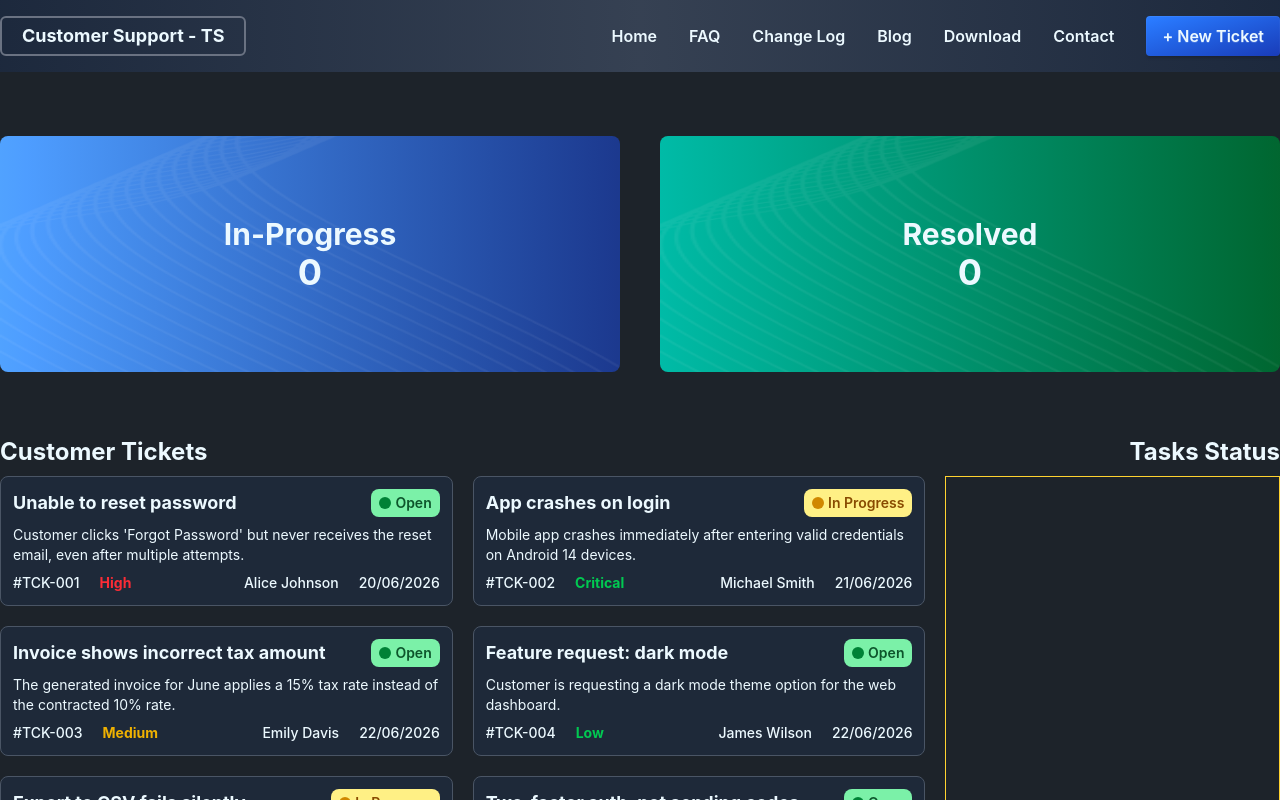
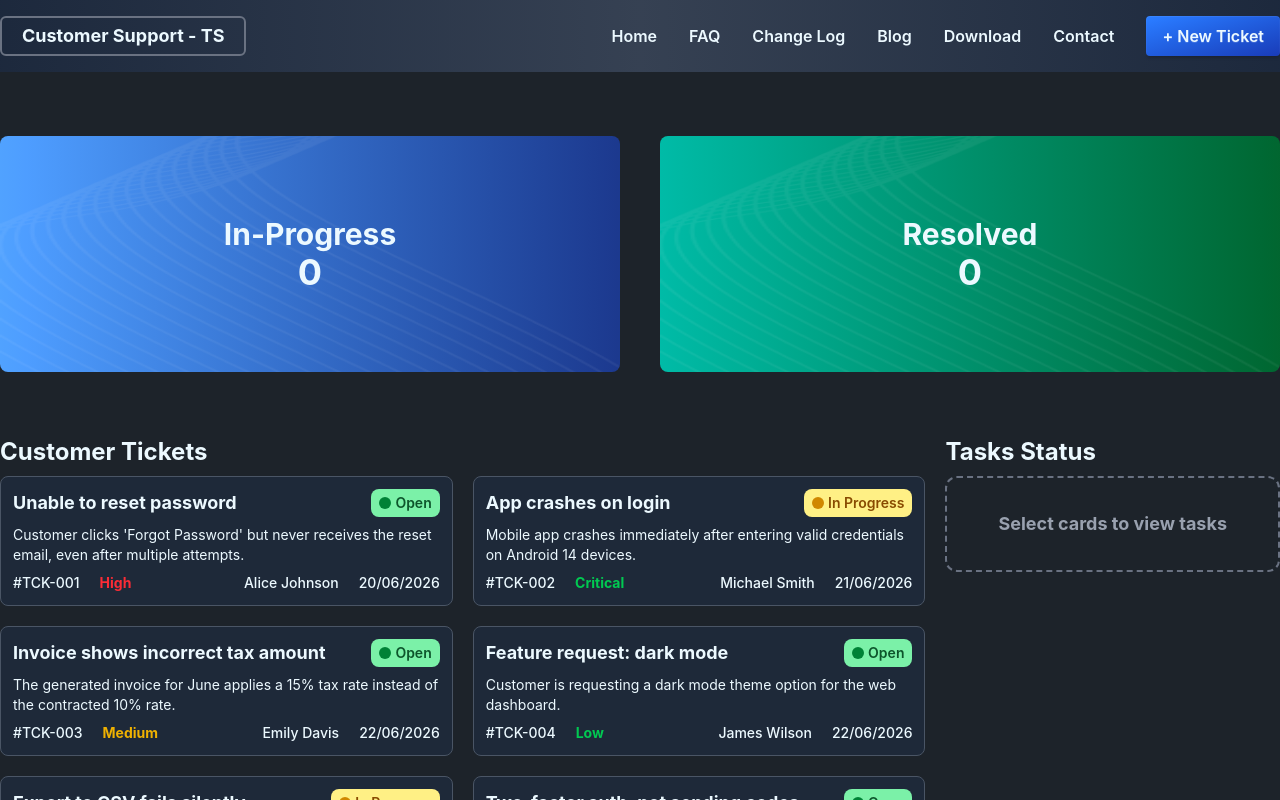
Before and after one commit to asm-saim/customer-support-zone, a React (Vite) app: page / in a window 1280 px wide. Shown: the top 800 px of the page. Built offline with nearby package versions, Linux system fonts and the light colour scheme.

Commit message:
used some() array to remove card which is clicked

```diff
--- a/src/App.jsx
+++ b/src/App.jsx
@@ -29,13 +29,16 @@ function App() {
     <>
       <Navbar></Navbar>
       <BannerSection resolvedTicket={resolvedTicket} customerTicket={customerTicket}></BannerSection>
-      <div className='max-w-7xl mx-auto  flex justify-between font-bold text-2xl my-2'>
-        <h1>Customer Tickets</h1>
-        <h1>Tasks Status</h1>
+      <div className='max-w-7xl mx-auto grid grid-cols-11 gap-5 my-2 font-bold text-2xl'>
+        <h1 className='col-span-8'>Customer Tickets</h1>
+        <h1 className='col-span-3'>Tasks Status</h1>
+
+
       </div>
       <AllTickets customerTicket={customerTicket}
         setCustomerTicket={setCustomerTicket} fetchData={fetchData}
         handleResolved={handleResolved}
+        resolvedTicket={resolvedTicket}
       ></AllTickets>
 
       <ToastContainer position="top-center" autoClose={3000} />
--- a/src/components/AllTickets/AllTickets.jsx
+++ b/src/components/AllTickets/AllTickets.jsx
@@ -2,24 +2,31 @@ import { use } from "react";
 import Ticket from "../Ticket/Ticket";
 import TasksSection from "../tasksSection/TasksSection";
 
-const AllTickets = ({ fetchData, customerTicket, setCustomerTicket, handleResolved }) => {
+const AllTickets = ({ fetchData, customerTicket, setCustomerTicket,
+    handleResolved, resolvedTicket }) => {
     const promiseHandled = use(fetchData);
 
+    // remove tickets that are already resolved
+    const visibleTickets = promiseHandled.filter(
+        ticket => !resolvedTicket.some(resolved => resolved.id === ticket.id)
+    )
 
     return (
         <div className="max-w-7xl mx-auto mb-10 grid grid-cols-11 gap-5 ">
             <div className=" col-span-8 grid grid-cols-2 gap-5">
                 {
-                    promiseHandled.map(tickets => <Ticket
+                    visibleTickets.map(tickets => <Ticket
+                        key={tickets.id}
                         customerTicket={customerTicket}
                         setCustomerTicket={setCustomerTicket}
                         tickets={tickets}
                     ></Ticket>)
                 }
             </div>
-            <div className=" col-span-3 border border-amber-300">
+            <div className=" col-span-3">
                 <TasksSection handleResolved={handleResolved}
-                customerTicket={customerTicket}></TasksSection>
+                    customerTicket={customerTicket}
+                ></TasksSection>
             </div>
 
         </div>
--- a/src/components/TasksSection/TasksSection.jsx
+++ b/src/components/TasksSection/TasksSection.jsx
@@ -1,12 +1,21 @@
 import CustomerStat from "../CustomerStat/CustomerStat";
 
 const TasksSection = ({ customerTicket, handleResolved }) => {
+    console.log(customerTicket);
     return (
         <div>
             {
-                customerTicket.map(customerStat =>
-                    <CustomerStat handleResolved={handleResolved}
-                        customerStat={customerStat}></CustomerStat>)
+                customerTicket.length === 0 ? (
+                    <div className="border-2 border-dashed border-gray-500 rounded-xl p-8 text-center">
+                        <h2 className="text-lg font-bold text-gray-400">
+                            Select cards to view tasks
+                        </h2>
+                    </div>
+                ) :
+
+                    (customerTicket.map(customerStat =>
+                        <CustomerStat handleResolved={handleResolved}
+                            customerStat={customerStat}></CustomerStat>))
             }
 
         </div>
--- a/src/components/Ticket/Ticket.jsx
+++ b/src/components/Ticket/Ticket.jsx
@@ -3,15 +3,22 @@ import { toast } from "react-toastify";
 const Ticket = ({ tickets, customerTicket, setCustomerTicket }) => {
 
     //placing an event listener:
-    const handleCustomerCard = () => {
-        setCustomerTicket([...customerTicket, tickets])
-        toast.success("Customer Ticket Added!", { theme: 'dark' })
+const handleCustomerCard = () => {
+  const alreadyAdded = customerTicket.some(
+    (ticket) => ticket.id === tickets.id
+  );
 
+  if (alreadyAdded) {
+    toast.error("Ticket already added!", { theme: "dark" });
+    return;
+  }
 
-    }
+  setCustomerTicket([...customerTicket, tickets]);
+  toast.success("Customer Ticket Added!", { theme: "dark" });
+};
 
     return (
-        <div onClick={() => handleCustomerCard(tickets)} className="cursor-pointer rounded-lg p-3 bg-gray-800 border border-gray-600 ">
+        <div onClick={handleCustomerCard} className="cursor-pointer rounded-lg p-3 bg-gray-800 border border-gray-600 ">
             <div className="flex justify-between items-center">
                 <div>
                     <h1 className="text-lg font-bold">{tickets.title}</h1>
```
Also changed, not shown: 1 other file (tests, documents, lock files or other folders).
